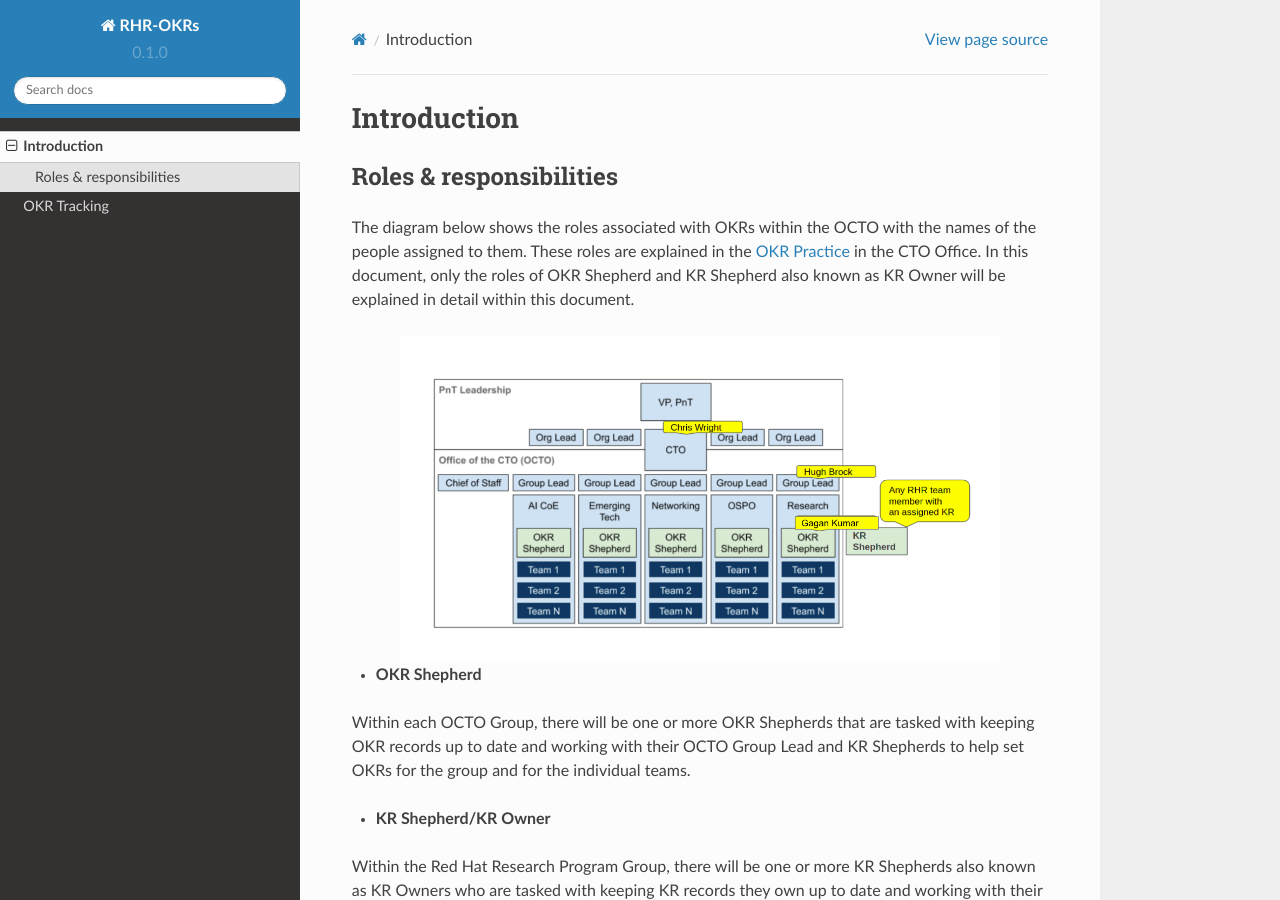
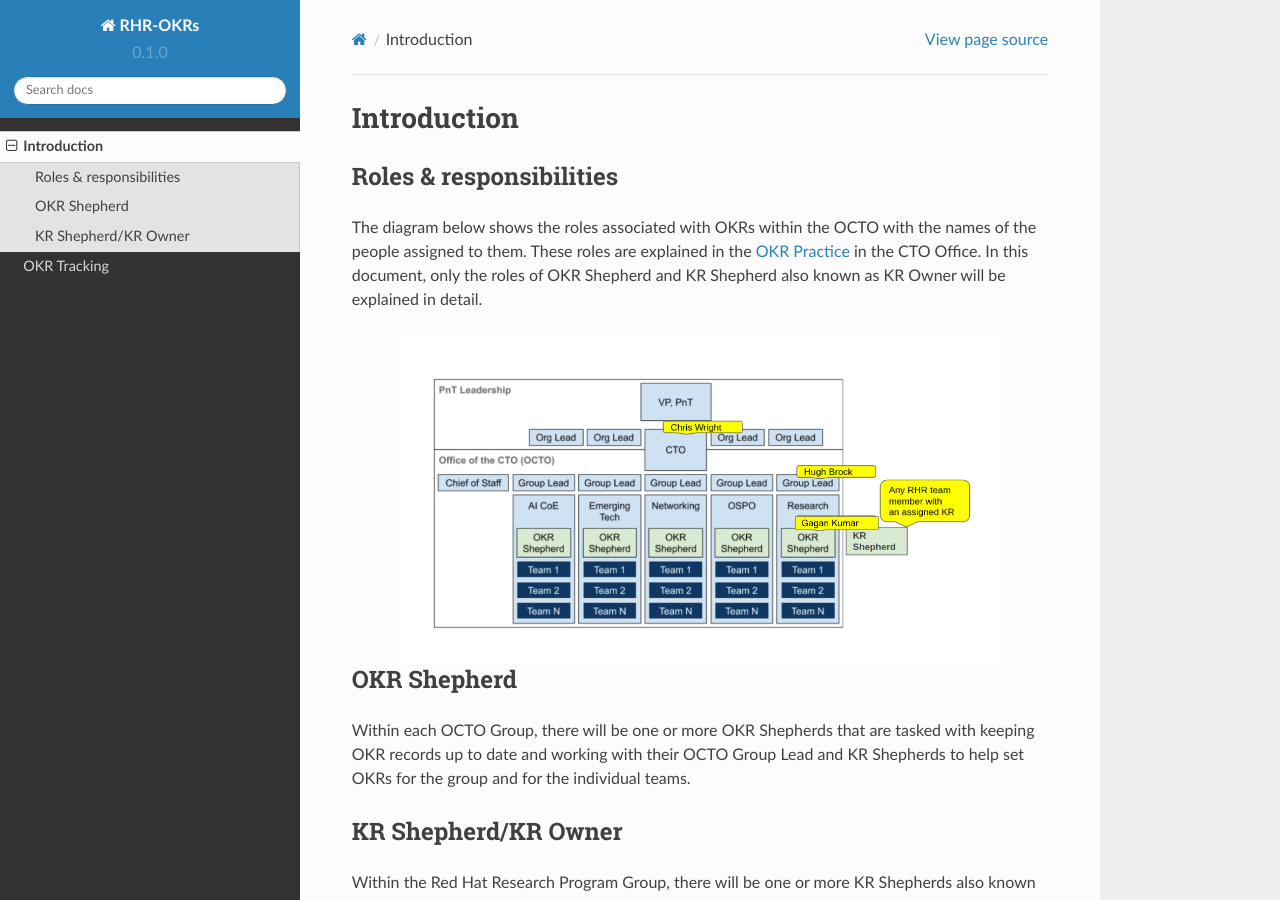
Before and after one commit to gagansk/RHR-OKRs, a Sphinx documentation site: the page built from docs/source/introduction.rst, in a window 1280 px wide and 900 px high. Built offline with Sphinx 7.4.7 and the Read the Docs theme 2.0.0, drawn with Linux system fonts in a browser that asks for light colours.

```diff
--- a/docs/source/index.rst
+++ b/docs/source/index.rst
@@ -1,7 +1,7 @@
 Welcome to RHR OKR Maintenance Documentation
 ============================================
 
-Check out the :doc:`introduction` section to understand how OKRs are reported in the Office of CTO, including the :ref:`roles` in the Red Hat Research Team.
+Check out the :doc:`introduction` section to understand how OKRs are reported in the Office of CTO, including the :ref:`roles` in the Red Hat Research Team. OKRs are managed in :ref:`asana`.
 
 .. note::
 
--- a/docs/source/introduction.rst
+++ b/docs/source/introduction.rst
@@ -6,18 +6,20 @@ Introduction
 Roles & responsibilities
 ------------------------
 
-The diagram below shows the roles associated with OKRs within the OCTO with the names of the people assigned to them. These roles are explained in the `OKR Practice <https://docs.google.com/document/d/1mAzjBzNQP6Dw4DPDOd0EXVNcmozrpDSwApEImVd3Ifo/edit?ts=5ea9b1e1#>`_ in the CTO Office. In this document, only the roles of OKR Shepherd and KR Shepherd also known as KR Owner will be explained in detail within this document.
+The diagram below shows the roles associated with OKRs within the OCTO with the names of the people assigned to them. These roles are explained in the `OKR Practice <https://docs.google.com/document/d/1mAzjBzNQP6Dw4DPDOd0EXVNcmozrpDSwApEImVd3Ifo/edit?ts=5ea9b1e1#>`_ in the CTO Office. In this document, only the roles of OKR Shepherd and KR Shepherd also known as KR Owner will be explained in detail.
 
-.. image:: OKR-hierarchy.png
+.. image:: images/OKR-hierarchy.png
     :width: 600px
     :align: center
     :alt: alternate text
 
-* **OKR Shepherd**
+OKR Shepherd
+------------
 
 Within each OCTO Group, there will be one or more OKR Shepherds that are tasked with keeping OKR records up to date and working with their OCTO Group Lead and KR Shepherds to help set OKRs for the group and for the individual teams.
 
-* **KR Shepherd/KR Owner**
+KR Shepherd/KR Owner
+--------------------
 
 Within the Red Hat Research Program Group, there will be one or more KR Shepherds also known as KR Owners who are tasked with keeping KR records they own up to date and working with their OCTO Group Lead and their OKR Shepherd to help set OKRs for the group. As defined in the `Research Team OKRs presentation <https://docs.google.com/presentation/d/1AOttrlOcmITFnpr2_apm787eKzj1ZC-Yy6qsJz5JXkk/edit#slide=id.g8252c01281_0_9>`_ “KR Shepherds own nagging and reporting, are not team leads and meet as a group to groom KRs.”
 
@@ -35,10 +37,10 @@ Within the Red Hat Research Program Group, there will be one or more KR Shepherd
 
    * Raising the alarm if their KRs are at risk and look for ways to mitigate the risks.
 
- 2. The KR Shepherd is responsible for determining how their KR’s will be graded. They need to convey their grading system to the OKR Shepherd.
+  2. The KR Shepherd is responsible for determining how their KR’s will be graded. They need to convey their grading system to the OKR Shepherd.
 
- 3. The KR Shepherd is accountable for the availability of relatively current KR data for their OCTO Group in the `RHR Asana Goals <https://app.asana.com/0/goals/1200485613117936/list>`_.
+  3. The KR Shepherd is accountable for the availability of relatively current KR data for their OCTO Group in the `RHR Asana Goals <https://app.asana.com/0/goals/1200485613117936/list>`_.
 
- 4. The KR Shepherd is informed by the OCTO Group Lead when out-of-cycle changes are made to top-level OKRs or group-level OKRs.
+  4. The KR Shepherd is informed by the OCTO Group Lead when out-of-cycle changes are made to top-level OKRs or group-level OKRs.
 
- 5. The KR Shepherd will meet with the OKR Shepherd, at least on a monthly basis, to grade its KRs in preparation for the quarterly review of the group-level OKRs.
+  5. The KR Shepherd will meet with the OKR Shepherd, at least on a monthly basis, to grade its KRs in preparation for the quarterly review of the group-level OKRs.
```
Also changed, not shown: docs/source/tracking.rst (+15 -32 lines), docs/source/images/OKR-hierarchy.png (renamed from docs/source/OKR-hierarchy.png), docs/source/images/goals.png (added), 1 other file.
